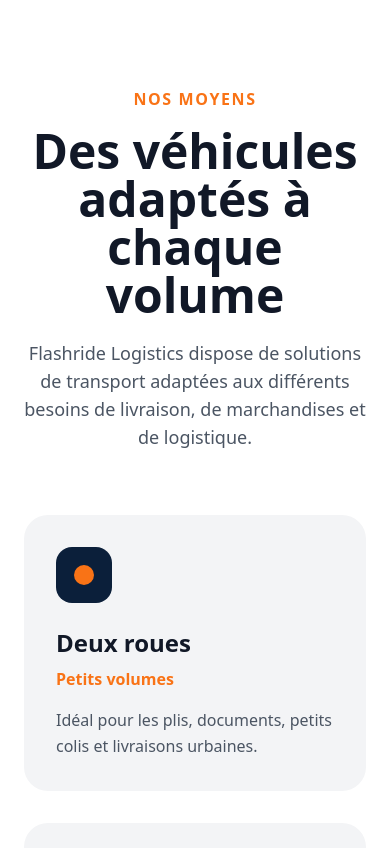
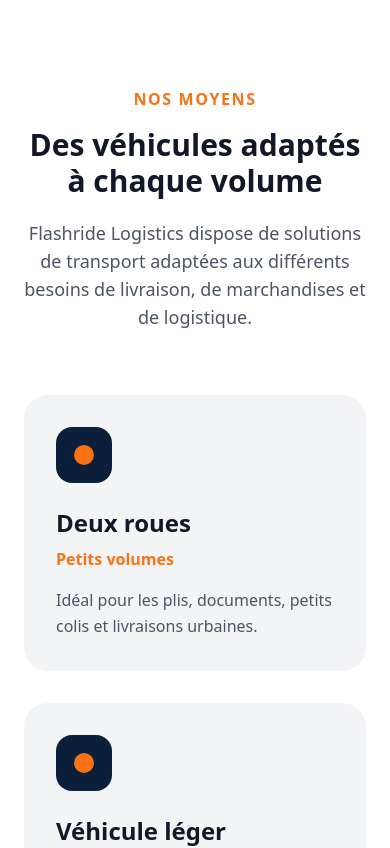
Before and after one commit to jasonvandommele-commits/flashride-logistics, a Next.js app: page / in a window 390 px wide. Shown: the part 4160-5008 px from the top of the page. Built offline with nearby package versions, Linux system fonts and the light colour scheme.

Commit message:
Update page.jsx

```diff
--- a/app/page.jsx
+++ b/app/page.jsx
@@ -376,7 +376,7 @@
             </p>
 
 
-            <h2 className="text-5xl font-black mt-4">
+            <h2 className="text-3xl md:text-5xl font-black mt-4">
               Des véhicules adaptés à chaque volume
             </h2>
 
@@ -472,7 +472,7 @@
               Notre différence
             </p>
 
-            <h2 className="text-5xl font-black mt-4">
+            <h2 className="text-3xl md:text-5xl font-black mt-4">
               Pourquoi choisir Flashride Logistics ?
             </h2>
 
@@ -607,7 +607,7 @@
               Demande de transport
             </p>
 
-            <h2 className="text-5xl font-black mt-4">
+            <h2 className="text-3xl md:text-5xl font-black mt-4">
               Obtenez votre solution de transport
             </h2>
 
@@ -729,7 +729,7 @@
         Contact
       </p>
 
-      <h2 className="text-5xl font-black mt-4">
+      <h2 className="text-3xl md:text-5xl font-black mt-4">
         Parlons de votre projet transport
       </h2>
 
```
